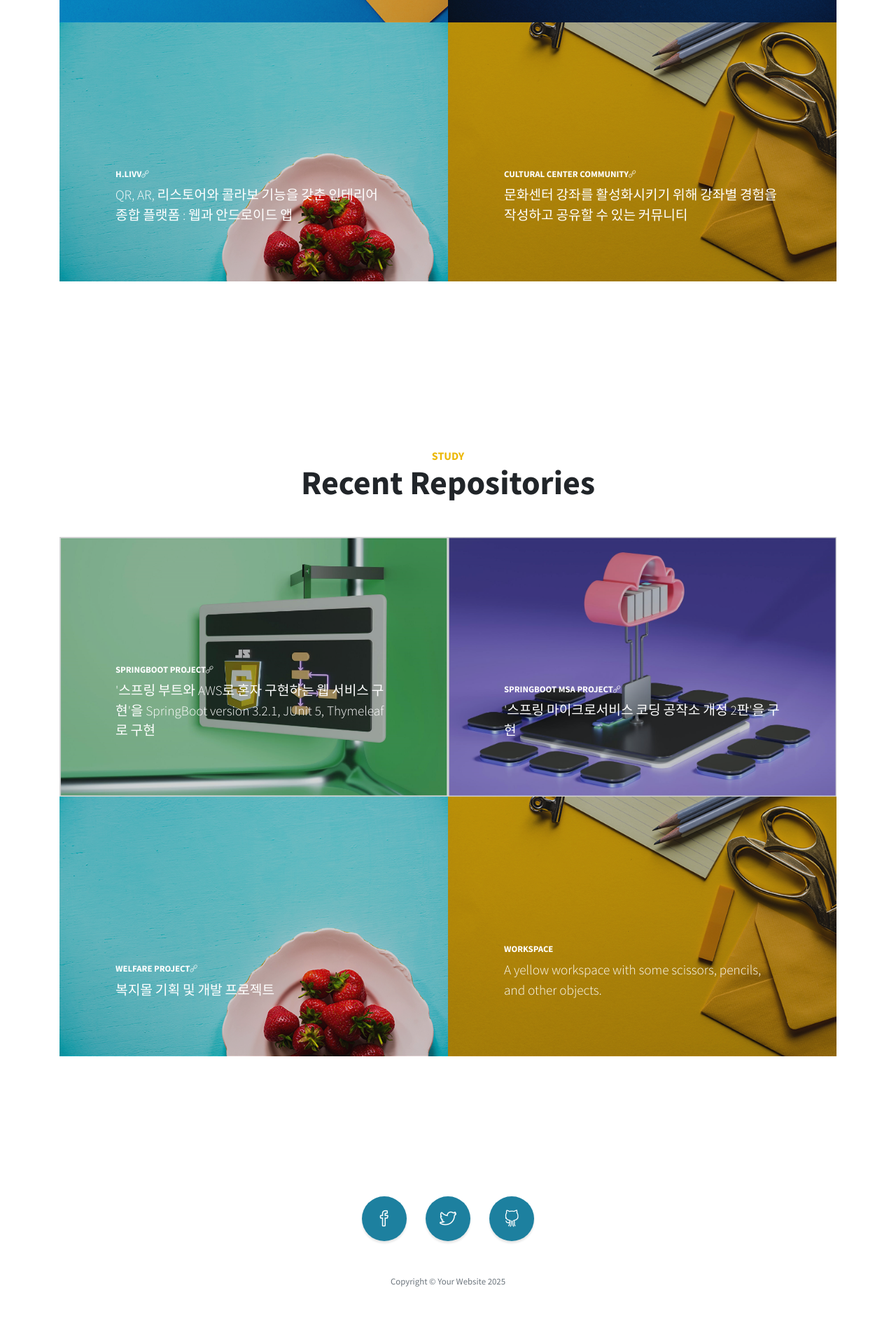
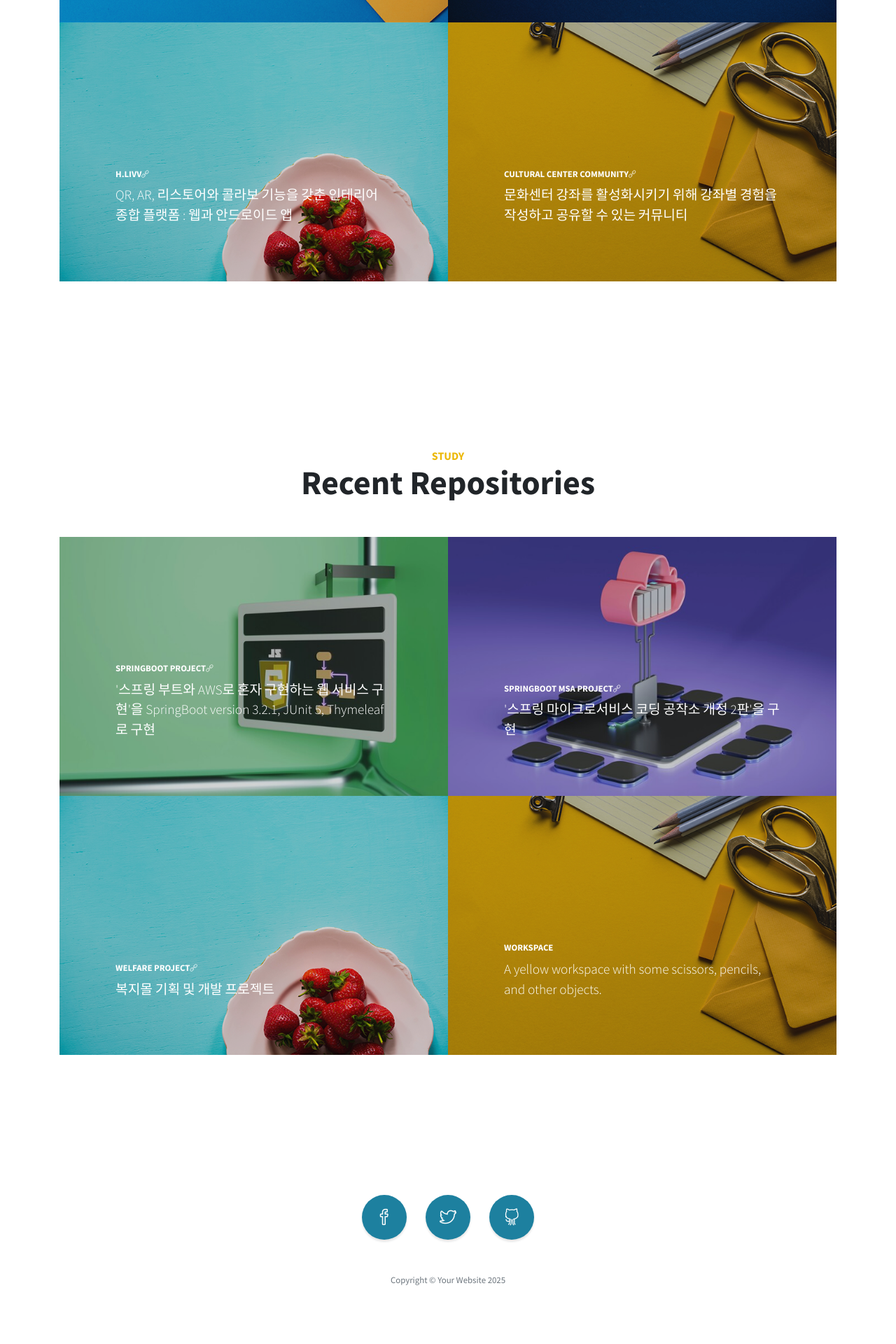
Before and after one commit to BanJung/BanJung.github.io, a Jekyll site: the page built from index.markdown, in a window 1280 px wide. Shown: the part 2546-4466 px from the top of the page at 70% size. Built offline with Jekyll 4.4.1, drawn with Linux system fonts in a browser that asks for light colours.

Commit message:
Update study.html

```diff
--- a/_includes/study.html
+++ b/_includes/study.html
@@ -14,7 +14,7 @@
                   <p class="mb-0">'스프링 부트와 AWS로 혼자 구현하는 웹 서비스 구현'을 SpringBoot version 3.2.1, JUnit 5, Thymeleaf로 구현</p>
                 </span>
               </span>
-              <img class="img-fluid" src="{{ site.baseurl }}/assets/img/study-10.png" alt="">
+              <img class="img-fluid" src="{{ site.baseurl }}/assets/img/study-10.jpg" alt="">
             </a>
             </div>
             <div class="col-lg-6">
@@ -25,7 +25,7 @@
                   <p class="mb-0">'스프링 마이크로서비스 코딩 공작소 개정 2판'을 구현</p>
                 </span>
               </span>
-              <img class="img-fluid" src="{{ site.baseurl }}/assets/img/study-20.png" alt="">
+              <img class="img-fluid" src="{{ site.baseurl }}/assets/img/study-20.jpg" alt="">
             </a>
             </div>
             <div class="col-lg-6">
```
